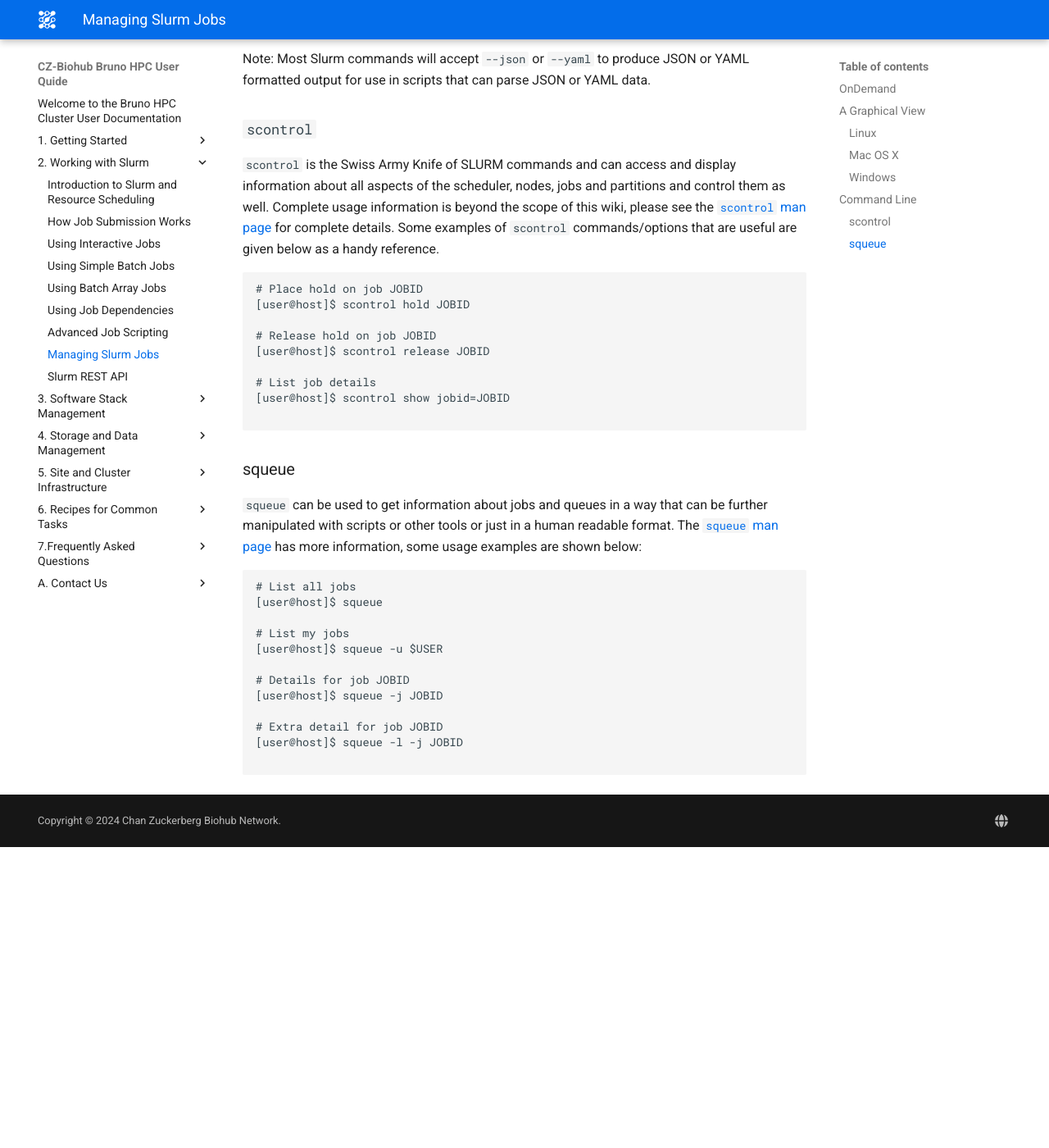
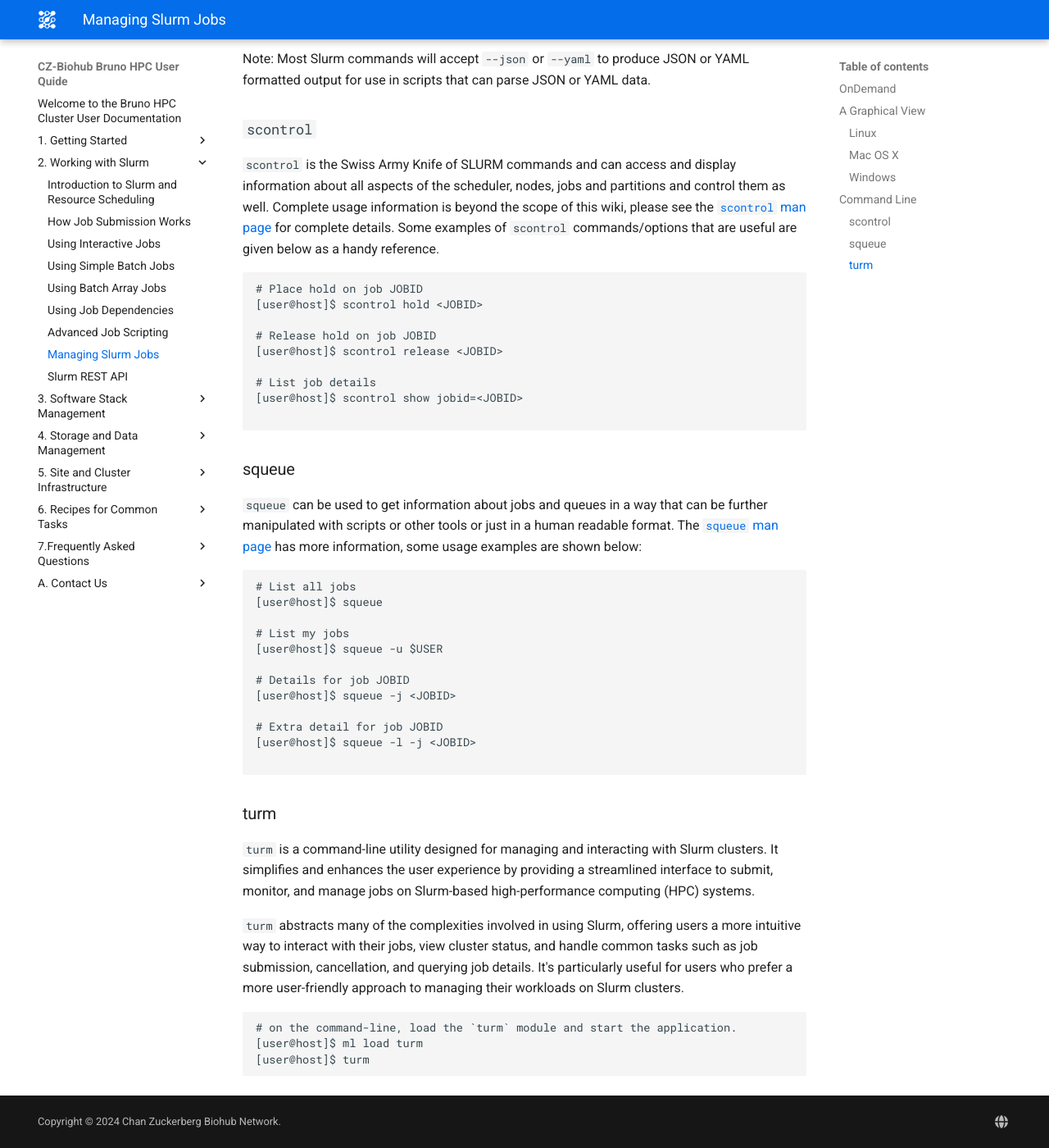
Before and after one commit to biohub-hpc/bruno-hpc-documentation, an MkDocs documentation site: the page built from docs/2._Working_with_Slurm/h._Managing_Slurm_Jobs.md, in a window 1280 px wide and 1400 px high, scrolled down 1013 px. Shown: the whole window at 82% size. Built offline with MkDocs 1.6.1 and Material for MkDocs 9.7.7, drawn with Linux system fonts in a browser that asks for light colours; before the commit the page ends 2046 px from its top, so only the background shows below that.

Commit message:
Update h._Managing_Slurm_Jobs.md

````diff
--- a/docs/2._Working_with_Slurm/h._Managing_Slurm_Jobs.md
+++ b/docs/2._Working_with_Slurm/h._Managing_Slurm_Jobs.md
@@ -80,9 +80,21 @@ information, some usage examples are shown below:
 [user@host]$ squeue -u $USER
 
 # Details for job JOBID
-[user@host]$ squeue -j JOBID
+[user@host]$ squeue -j <JOBID>
 
 # Extra detail for job JOBID
-[user@host]$ squeue -l -j JOBID
+[user@host]$ squeue -l -j <JOBID>
 
 ```
+
+### turm
+
+`turm` is a command-line utility designed for managing and interacting with Slurm clusters. It simplifies and enhances the user experience by providing a streamlined interface to submit, monitor, and manage jobs on Slurm-based high-performance computing (HPC) systems.
+
+`turm` abstracts many of the complexities involved in using Slurm, offering users a more intuitive way to interact with their jobs, view cluster status, and handle common tasks such as job submission, cancellation, and querying job details. It's particularly useful for users who prefer a more user-friendly approach to managing their workloads on Slurm clusters.
+
+```
+# on the command-line, load the `turm` module and start the application.
+[user@host]$ ml load turm
+[user@host]$ turm
+```
````
Also changed, not shown: other parts of docs/2._Working_with_Slurm/h._Managing_Slurm_Jobs.md (+3 -3 lines).
